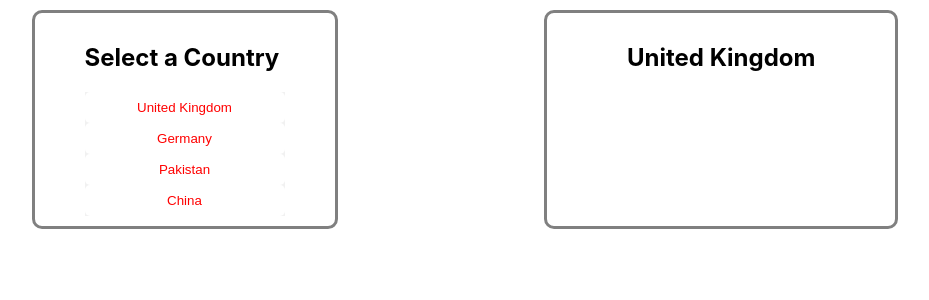
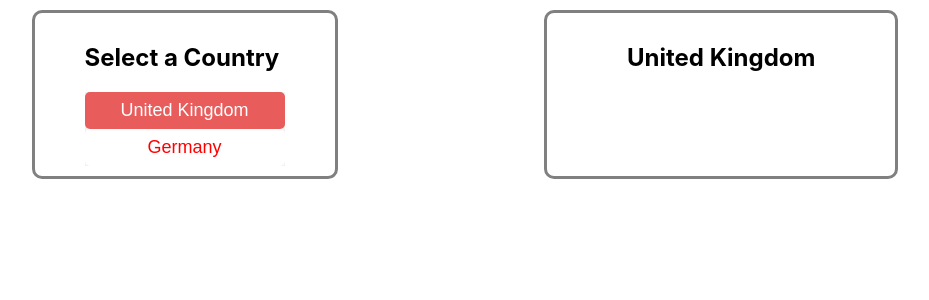
Before and after one commit to AdnanGondal/country-facts, a React (Create React App) app: page / in a window 1280 px wide. Shown: the top 300 px of the page, without its empty margins (175-1104 px from the left). Built offline with nearby package versions, Linux system fonts and the light colour scheme.

Commit message:
defult + toggle value

```diff
--- a/src/components/CountriesSideBar/CountriesSideBar.css
+++ b/src/components/CountriesSideBar/CountriesSideBar.css
@@ -21,6 +21,7 @@
   border: none;
   width: 100%;
   border-radius: 5px;
+  font-size: large;
 }
 
 /* Change the link color on hover */
@@ -28,3 +29,8 @@
   background-color: #e95c5c;
   color: white;
 }
+
+.selected button {
+  background-color: #e95c5c;
+  color: white;
+}
--- a/src/components/CountriesSideBar/CountriesSideBar.js
+++ b/src/components/CountriesSideBar/CountriesSideBar.js
@@ -1,22 +1,35 @@
-import React from "react";
+import React, { useState } from "react";
 import "./CountriesSideBar.css";
 
 function CountriesSideBar() {
+  const [selected, setSelected] = useState(0);
+
+  const handleClick = (evt) => {
+    const id = evt.target.id;
+    const name = evt.target.value;
+    console.log(name);
+    setSelected(parseInt(id));
+  };
+
   return (
     <div className="sidebar">
       <h2> Select a Country</h2>
       <ul className="nav">
-        <li className="nav-elem">
-          <button>United Kingdom</button>
+        <li
+          onClick={handleClick}
+          className={`nav-elem ${selected === 0 ? "selected" : null}`}
+        >
+          <button id={0} value="United Kingdom">
+            United Kingdom
+          </button>
         </li>
-        <li className="nav-elem">
-          <button>Germany</button>
-        </li>
-        <li className="nav-elem">
-          <button>Pakistan</button>
-        </li>
-        <li className="nav-elem">
-          <button>China</button>
+        <li
+          onClick={handleClick}
+          className={`nav-elem ${selected === 1 ? "selected" : null}`}
+        >
+          <button id={1} value="Germany">
+            Germany
+          </button>
         </li>
       </ul>
     </div>
```
